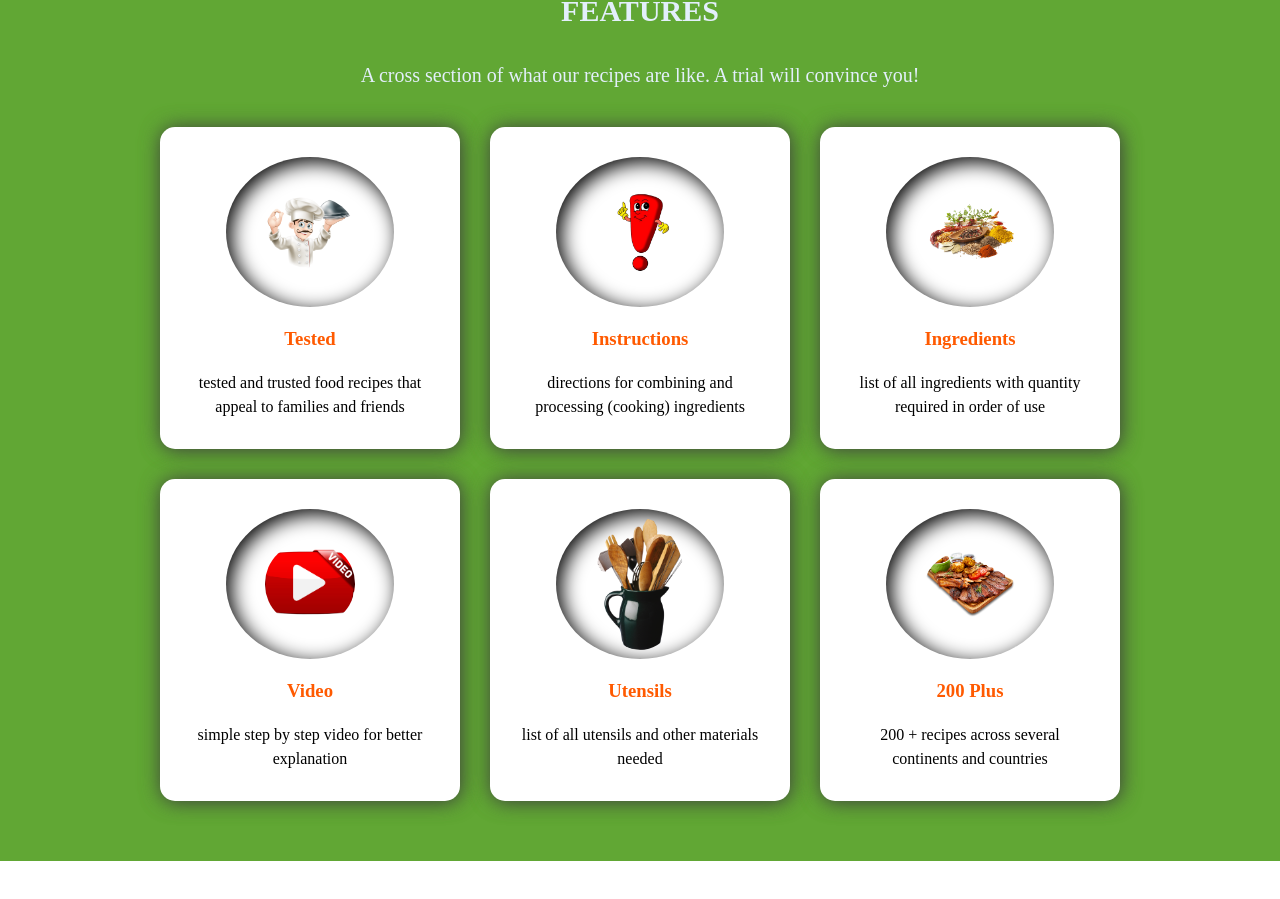
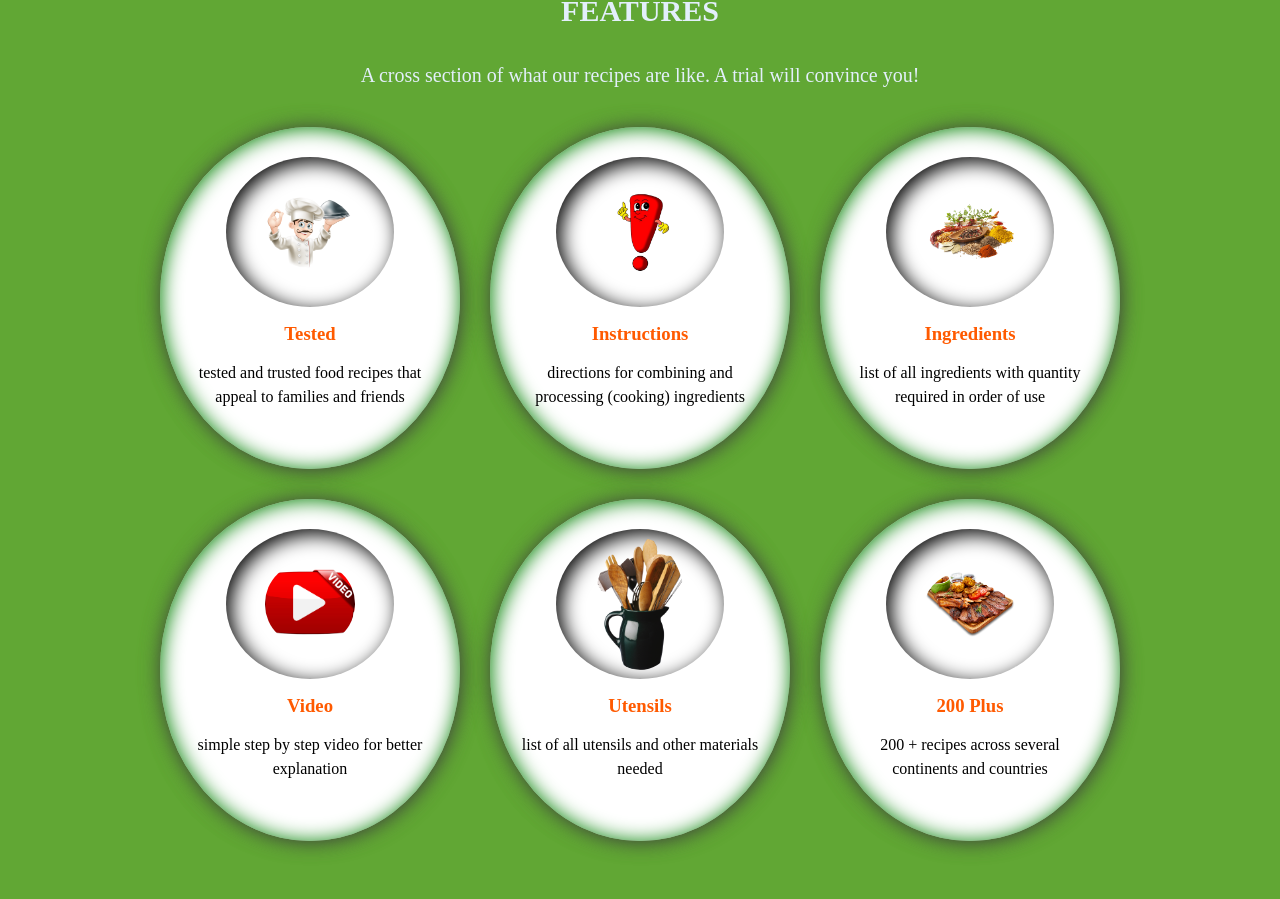
Before and after one commit to GiftedNathan/easyrecipe, a React (Vite) app: page / in a window 1280 px wide. Shown: the part 957-1856 px from the top of the page. Before the commit the page ends 1818 px from the top, so only its background shows below. Built offline with nearby package versions, Linux system fonts and the light colour scheme; a web font is replaced by a local one.

Commit message:
Updated features cards

```diff
--- a/src/App.jsx
+++ b/src/App.jsx
@@ -1,4 +1,4 @@
-import { Routes, Route, Outlet, Link } from "react-router-dom";
+import { Routes, Route} from "react-router-dom";
 
 import './App.css'
 import Home from './pages/Home'
--- a/src/components/Card.jsx
+++ b/src/components/Card.jsx
@@ -12,9 +12,11 @@ const CardWrapper = styled.article`
     /* width: 240px; */
 
     border-radius: 10px;
+    border: 5px solid white;
 
-    margin: 20px auto;
     box-shadow: 0px 0px 30px 2px #000;
+
+    cursor: pointer;
 
     .header {
         width: 100%;
@@ -52,7 +54,7 @@ const Card = ({recipeName, recipeInfo, recipeImage}) => {
 
   return (
     <CardWrapper>
-        <div class="header">
+        <div className="header">
             {/* for the image  */}
             <img src={recipeImage} alt={recipeInfo} />
         </div>
--- a/src/components/Feature.jsx
+++ b/src/components/Feature.jsx
@@ -44,11 +44,12 @@ const Wrapper = styled.article`
     h3{
         text-transform: capitalize;
         color: #ff5a00;
-        margin: 20px 0px;
+        margin: 15px 0px;
         z-index: 2;
     }
     p{
         font-size: 16px;
+        margin-bottom: 30px;
         line-height: 24px;
 
         z-index: 2;
@@ -67,12 +68,13 @@ const Wrapper = styled.article`
         background-color: white;
 
         border-radius: 15px;
+        border-radius: 50%;
         /* border-top-left-radius: 40%;
         border-top-right-radius: 40%; */
 
         z-index: 1;
 
-        box-shadow: 1px 1px 20px #3d3d3d, -1px -1px 20px #61a734;
+        box-shadow: inset 1px 1px 20px green, 1px 1px 20px #3d3d3d, -1px -1px 20px #61a734;
 
     }
 
--- a/src/pages/Recipes.jsx
+++ b/src/pages/Recipes.jsx
@@ -1,5 +1,5 @@
 import React, { useEffect, useState } from 'react'
-import { useNavigate } from 'react-router-dom'
+import { generatePath, useNavigate } from 'react-router-dom'
 import styled from 'styled-components'
 import Header from '../sections/Header'
 import Card from '../components/Card'
@@ -100,7 +100,12 @@ const Recipes = () => {
 
   }
 
-  let navigate = useNavigate()
+
+  const navigate = useNavigate();
+  const routeChange = (id) => {
+    const path = generatePath(PATH_DASHBOARD.general.ViewActivity, { id });
+    navigate(path);
+  };
 
   const ingredients = []
   const measure = []
@@ -123,7 +128,16 @@ const Recipes = () => {
           show ?
           recipes.map(recipe => {
             return (
-              <Card recipeName={recipe.strMeal} recipeInfo={recipe.strCategory + ' recipe by the ' + recipe.strArea +'(s)'} recipeImage={recipe.strMealThumb} key={recipe.idMeal} onClick={()=>navigate(`/${recipe.idMeal}`)} />
+              <Card
+                recipeName={recipe.strMeal}
+                recipeInfo={recipe.strCategory + ' recipe by the ' + recipe.strArea +'(s)'}
+                recipeImage={recipe.strMealThumb}
+                key={recipe.idMeal}
+                onClick={()=>routeChange(`${recipe.idMeal}`)}
+
+                // navigate(`/${recipe.idMeal}`)
+
+              />
             )
 
           })
--- a/src/sections/Header.jsx
+++ b/src/sections/Header.jsx
@@ -31,7 +31,7 @@ const Navbar = styled.div`
 
 
 `
-const Logo = styled.a`
+const Logo = styled.div`
     display: flex;
     align-items: center;
     font-family: 'Inspiration', cursive;
```
